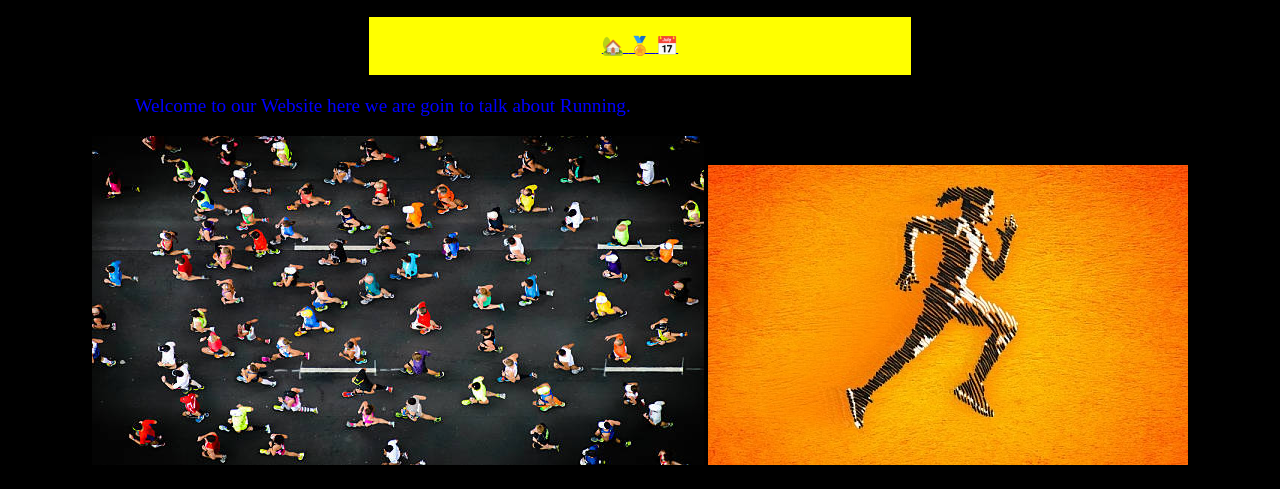
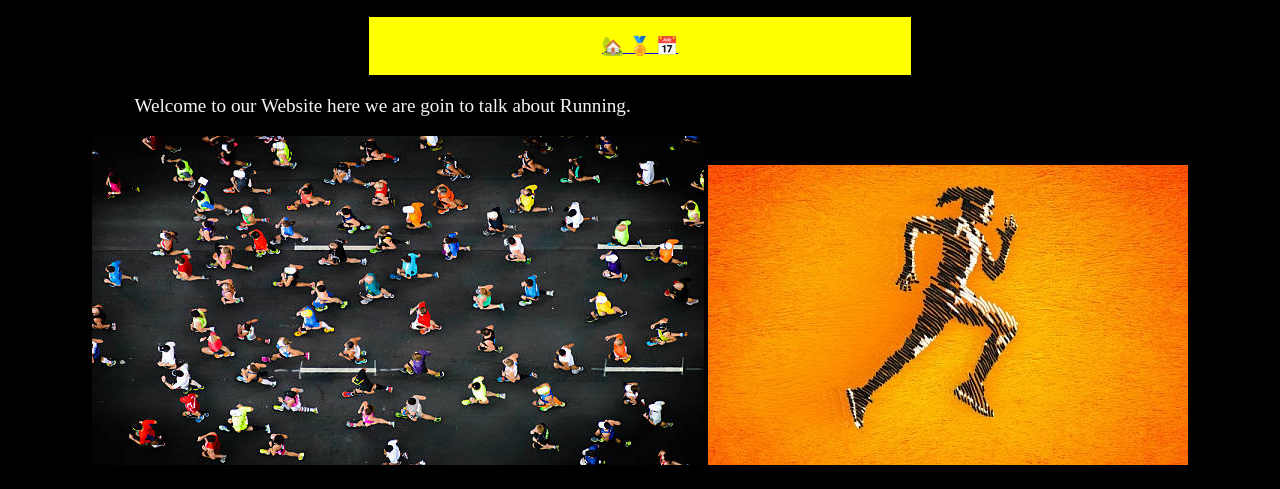
Before and after one commit to EduardoSE211/WTS_Assignment, a website: page src/index.html in a window 1280 px wide. Shown: the part 102-591 px from the top of the page. Drawn offline with Linux system fonts and the light colour scheme.

Commit message:
Update style.css

```diff
--- a/src/style.css
+++ b/src/style.css
@@ -19,7 +19,7 @@ h3 {
 }
 
 p {
-    color: blue;
+    color: whitesmoke;
     font-size: 1.2em;
     text-align: justify;
     margin-left: 10%;
```
